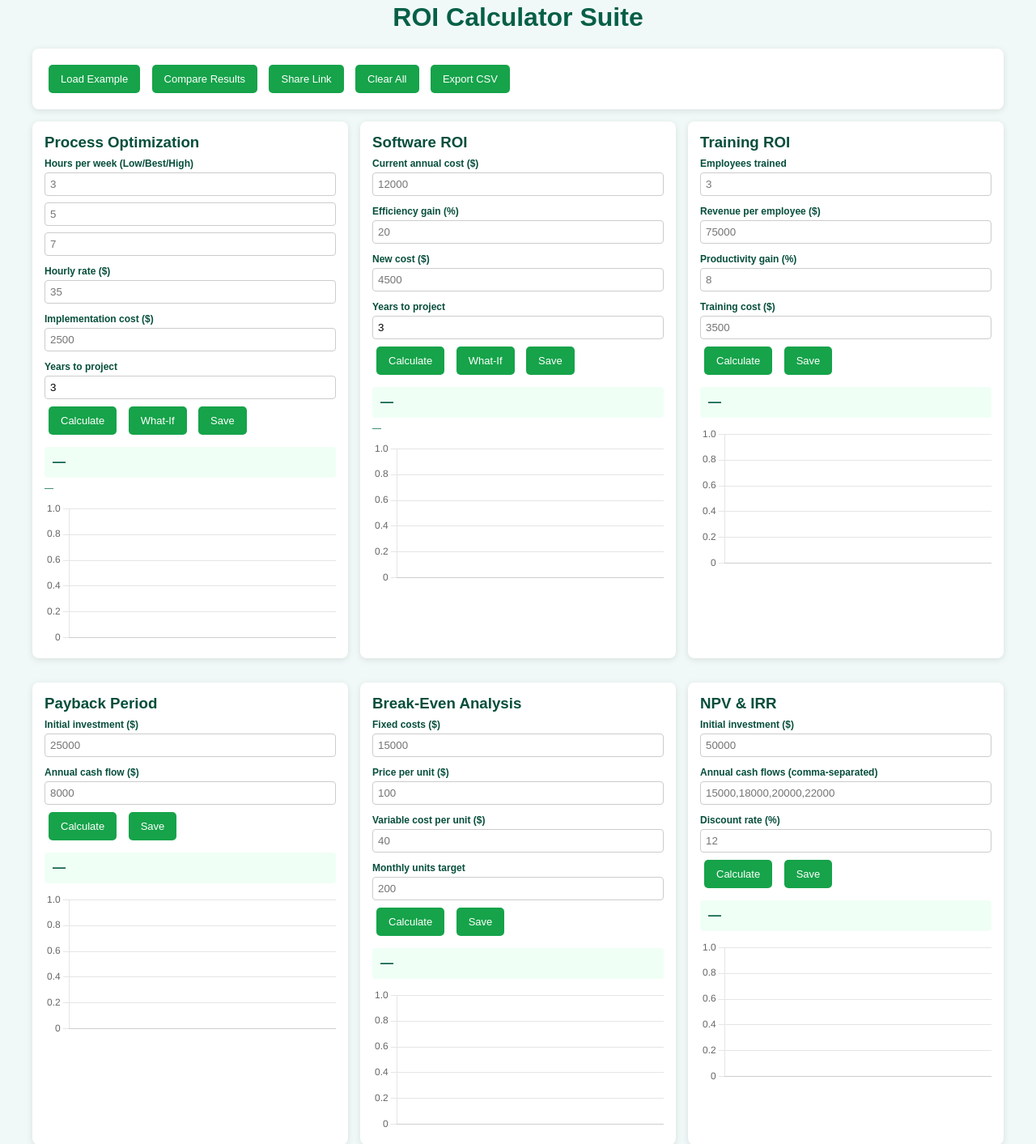
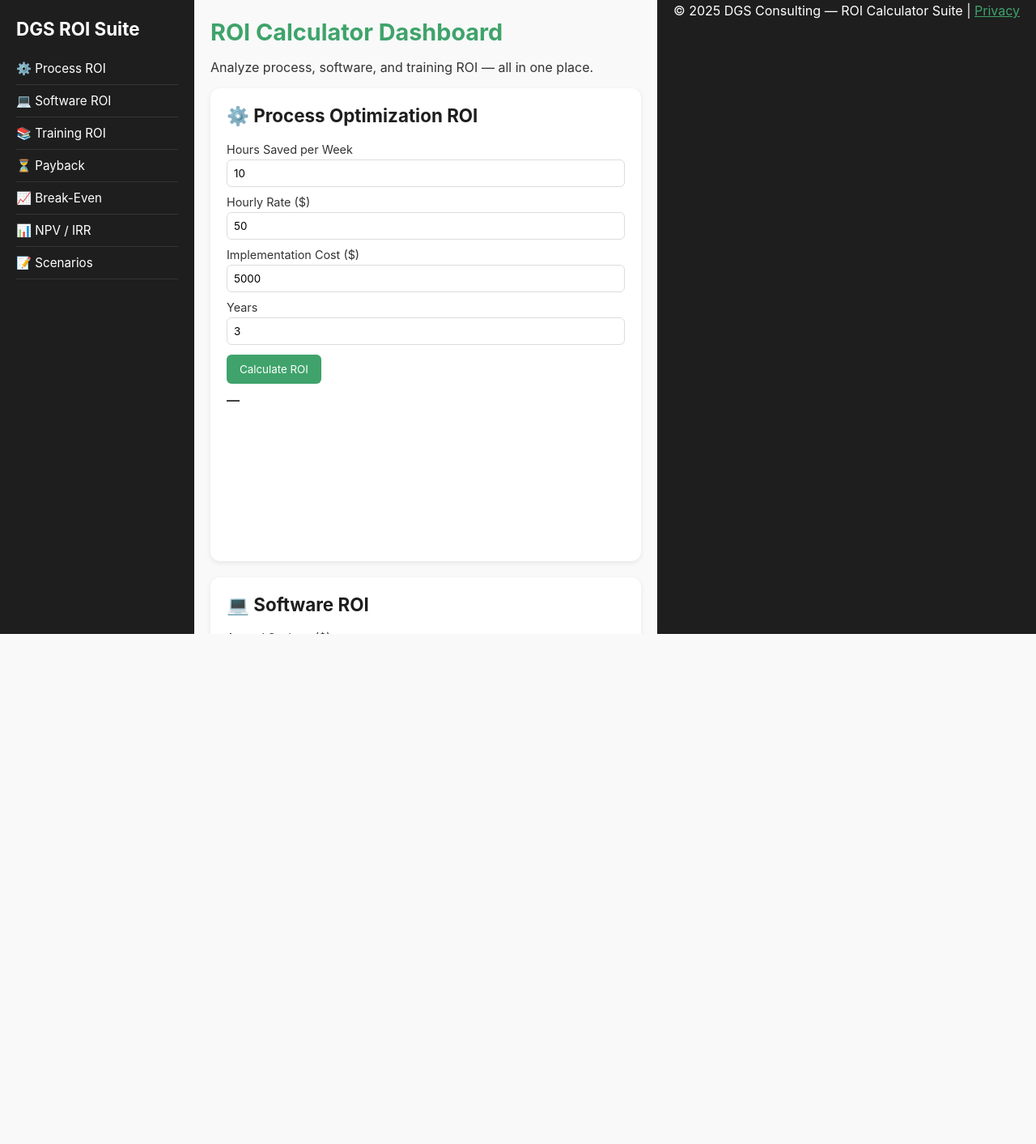
Before and after one commit to DGSConsulting/ROI-Calculator-Suite, a plain HTML site: page index.html in a window 1280 px wide. Shown: the part 17-1430 px from the top of the page at 81% size. After the commit the page ends 800 px from the top, so only its background shows below. Drawn offline with nearby package versions, Linux system fonts and the light colour scheme.

Commit message:
Update index.html

```diff
--- a/index.html
+++ b/index.html
@@ -1,218 +1,258 @@
-<!doctype html>
+<!DOCTYPE html>
 <html lang="en">
 <head>
-  <meta charset="utf-8" />
-  <meta name="viewport" content="width=device-width,initial-scale=1" />
-  <title>ROI Calculator Suite | DGS Consulting</title>
-  <script src="https://cdnjs.cloudflare.com/ajax/libs/Chart.js/3.9.1/chart.min.js"></script>
+  <meta charset="UTF-8" />
+  <meta name="viewport" content="width=device-width, initial-scale=1.0"/>
+  <title>DGS ROI Calculator Suite</title>
+  <script src="https://cdn.jsdelivr.net/npm/chart.js"></script>
   <style>
-    * { box-sizing: border-box; margin: 0; padding: 0; }
-    body { font-family: Arial, sans-serif; background: #f0f9f7; color: #064e3b; padding: 20px; }
-    .container { max-width: 1200px; margin: 0 auto; }
-    h1 { text-align: center; color: #065f46; margin-bottom: 20px; }
-    button { background: #16a34a; color: white; border: none; padding: 10px 15px; border-radius: 5px; cursor: pointer; font-size: 13px; margin: 5px; }
-    button:hover { background: #15803d; }
-    .card { background: white; padding: 15px; border-radius: 8px; margin-bottom: 15px; box-shadow: 0 2px 8px rgba(0,0,0,0.1); }
-    .grid { display: grid; grid-template-columns: repeat(auto-fit, minmax(300px, 1fr)); gap: 15px; }
-    label { display: block; font-weight: bold; margin-top: 8px; font-size: 12px; }
-    input { width: 100%; padding: 6px; margin: 4px 0; border: 1px solid #ccc; border-radius: 4px; }
-    canvas { margin-top: 10px; }
-    .result { background: #f0fff6; padding: 10px; border-radius: 4px; margin-top: 10px; font-weight: bold; color: #065f46; }
-    .scenario { background: #f0fff6; padding: 10px; margin: 8px 0; border-left: 4px solid #16a34a; }
-    .sensitivity { font-size: 11px; color: #0b6b45; margin-top: 6px; }
+    :root {
+      --green: #3fa36b;
+      --dark: #1e1e1e;
+      --light: #f9f9f9;
+      --gray: #dcdcdc;
+    }
+    * { box-sizing: border-box; font-family: "Inter", sans-serif; }
+    body {
+      margin: 0; display: flex; background: var(--light); color: #333;
+      height: 100vh;
+    }
+    /* Sidebar */
+    .sidebar {
+      width: 240px;
+      background: var(--dark);
+      color: white;
+      display: flex;
+      flex-direction: column;
+      padding: 20px;
+    }
+    .sidebar h2 { font-size: 1.4rem; margin-bottom: 1rem; }
+    .sidebar a {
+      color: white;
+      text-decoration: none;
+      padding: 10px 0;
+      display: block;
+      font-size: 0.95rem;
+      border-bottom: 1px solid rgba(255,255,255,0.1);
+    }
+    .sidebar a:hover { color: var(--green); }
+
+    /* Main content */
+    .main {
+      flex: 1;
+      padding: 20px;
+      overflow-y: auto;
+    }
+    h1 {
+      color: var(--green);
+      font-size: 1.8rem;
+      margin-bottom: 0.5rem;
+    }
+    .section {
+      background: white;
+      padding: 20px;
+      margin-bottom: 20px;
+      border-radius: 12px;
+      box-shadow: 0 2px 6px rgba(0,0,0,0.08);
+    }
+    .section h2 {
+      margin-top: 0;
+      font-size: 1.4rem;
+      color: var(--dark);
+    }
+    label { display: block; margin-top: 10px; font-size: 0.9rem; }
+    input {
+      width: 100%;
+      padding: 8px;
+      margin-top: 4px;
+      border: 1px solid var(--gray);
+      border-radius: 6px;
+    }
+    button {
+      background: var(--green);
+      color: white;
+      border: none;
+      padding: 10px 16px;
+      margin-top: 12px;
+      border-radius: 6px;
+      cursor: pointer;
+      transition: background 0.3s;
+    }
+    button:hover { background: #318d5a; }
+    .result { font-weight: bold; margin-top: 10px; }
+    canvas { margin-top: 15px; }
+
+    /* Scenario box */
+    .scenarios { margin-top: 20px; }
+    .scenario-item {
+      background: #f1f1f1;
+      padding: 10px;
+      border-radius: 8px;
+      margin-top: 8px;
+    }
+
+    footer {
+      text-align: center;
+      padding: 20px;
+      background: var(--dark);
+      color: white;
+    }
+
+    @media (max-width: 768px) {
+      .sidebar { display: none; }
+    }
   </style>
 </head>
 <body>
-  <div class="container">
-    <h1>ROI Calculator Suite</h1>
 
-    <div class="card">
-      <button onclick="loadTemplate()">Load Example</button>
-      <button onclick="compareROI()">Compare Results</button>
-      <button onclick="shareState()">Share Link</button>
-      <button onclick="clearAllData()">Clear All</button>
-      <button onclick="exportCSV()">Export CSV</button>
+  <div class="sidebar">
+    <h2>DGS ROI Suite</h2>
+    <a href="#process">⚙️ Process ROI</a>
+    <a href="#software">💻 Software ROI</a>
+    <a href="#training">📚 Training ROI</a>
+    <a href="#payback">⏳ Payback</a>
+    <a href="#break-even">📈 Break-Even</a>
+    <a href="#npv">📊 NPV / IRR</a>
+    <a href="#scenarios">📝 Scenarios</a>
   </div>
 
-    <div class="grid">
-      <!-- Process -->
-      <div class="card">
-        <h3>Process Optimization</h3>
-        <label>Hours per week (Low/Best/High)</label>
-        <input type="number" id="proc_low" placeholder="3" />
-        <input type="number" id="proc_best" placeholder="5" />
-        <input type="number" id="proc_high" placeholder="7" />
-        <label>Hourly rate ($)</label>
-        <input type="number" id="proc_rate" placeholder="35" />
-        <label>Implementation cost ($)</label>
-        <input type="number" id="proc_cost" placeholder="2500" />
-        <label>Years to project</label>
-        <input type="number" id="proc_years" value="3" />
-        <button onclick="calcProcess()">Calculate</button>
-        <button onclick="openWhatIf('proc')">What-If</button>
-        <button onclick="saveResult('Process', 'proc_result')">Save</button>
+  <div class="main">
+    <h1>ROI Calculator Dashboard</h1>
+    <p>Analyze process, software, and training ROI — all in one place.</p>
+
+    <!-- Process Optimization ROI -->
+    <div class="section" id="process">
+      <h2>⚙️ Process Optimization ROI</h2>
+      <label>Hours Saved per Week</label><input type="number" id="proc_hours" value="10">
+      <label>Hourly Rate ($)</label><input type="number" id="proc_rate" value="50">
+      <label>Implementation Cost ($)</label><input type="number" id="proc_cost" value="5000">
+      <label>Years</label><input type="number" id="proc_years" value="3">
+      <button onclick="calcProcess()">Calculate ROI</button>
       <div class="result" id="proc_result">—</div>
-        <div class="sensitivity" id="proc_sens">—</div>
       <canvas id="proc_chart"></canvas>
     </div>
 
-      <!-- Software -->
-      <div class="card">
-        <h3>Software ROI</h3>
-        <label>Current annual cost ($)</label>
-        <input type="number" id="soft_current" placeholder="12000" />
-        <label>Efficiency gain (%)</label>
-        <input type="number" id="soft_gain" placeholder="20" />
-        <label>New cost ($)</label>
-        <input type="number" id="soft_new" placeholder="4500" />
-        <label>Years to project</label>
-        <input type="number" id="soft_years" value="3" />
-        <button onclick="calcSoftware()">Calculate</button>
-        <button onclick="openWhatIf('soft')">What-If</button>
-        <button onclick="saveResult('Software', 'soft_result')">Save</button>
+    <!-- Software ROI -->
+    <div class="section" id="software">
+      <h2>💻 Software ROI</h2>
+      <label>Annual Savings ($)</label><input type="number" id="soft_savings" value="20000">
+      <label>Annual Cost ($)</label><input type="number" id="soft_cost" value="5000">
+      <label>Years</label><input type="number" id="soft_years" value="3">
+      <button onclick="calcSoftware()">Calculate ROI</button>
       <div class="result" id="soft_result">—</div>
-        <div class="sensitivity" id="soft_sens">—</div>
       <canvas id="soft_chart"></canvas>
     </div>
 
-      <!-- Training -->
-      <div class="card">
-        <h3>Training ROI</h3>
-        <label>Employees trained</label>
-        <input type="number" id="train_count" placeholder="3" />
-        <label>Revenue per employee ($)</label>
-        <input type="number" id="train_rev" placeholder="75000" />
-        <label>Productivity gain (%)</label>
-        <input type="number" id="train_gain" placeholder="8" />
-        <label>Training cost ($)</label>
-        <input type="number" id="train_cost" placeholder="3500" />
-        <button onclick="calcTraining()">Calculate</button>
-        <button onclick="saveResult('Training', 'train_result')">Save</button>
+    <!-- Training ROI -->
+    <div class="section" id="training">
+      <h2>📚 Training ROI</h2>
+      <label>Productivity Gain (%)</label><input type="number" id="train_gain" value="15">
+      <label>Revenue per Employee ($)</label><input type="number" id="train_revenue" value="80000">
+      <label>Training Cost ($)</label><input type="number" id="train_cost" value="10000">
+      <label>Years</label><input type="number" id="train_years" value="3">
+      <button onclick="calcTraining()">Calculate ROI</button>
       <div class="result" id="train_result">—</div>
       <canvas id="train_chart"></canvas>
     </div>
 
-      <!-- Payback -->
-      <div class="card">
-        <h3>Payback Period</h3>
-        <label>Initial investment ($)</label>
-        <input type="number" id="payback_init" placeholder="25000" />
-        <label>Annual cash flow ($)</label>
-        <input type="number" id="payback_annual" placeholder="8000" />
-        <button onclick="calcPayback()">Calculate</button>
-        <button onclick="saveResult('Payback', 'payback_result')">Save</button>
-        <div class="result" id="payback_result">—</div>
-        <canvas id="payback_chart"></canvas>
+    <!-- Payback Period -->
+    <div class="section" id="payback">
+      <h2>⏳ Payback Period</h2>
+      <label>Investment ($)</label><input type="number" id="pay_invest" value="10000">
+      <label>Monthly Benefit ($)</label><input type="number" id="pay_monthly" value="1000">
+      <button onclick="calcPayback()">Calculate Payback</button>
+      <div class="result" id="pay_result">—</div>
     </div>
 
-      <!-- Break-even -->
-      <div class="card">
-        <h3>Break-Even Analysis</h3>
-        <label>Fixed costs ($)</label>
-        <input type="number" id="bre_fixed" placeholder="15000" />
-        <label>Price per unit ($)</label>
-        <input type="number" id="bre_price" placeholder="100" />
-        <label>Variable cost per unit ($)</label>
-        <input type="number" id="bre_var" placeholder="40" />
-        <label>Monthly units target</label>
-        <input type="number" id="bre_monthly" placeholder="200" />
-        <button onclick="calcBreakeven()">Calculate</button>
-        <button onclick="saveResult('Break-Even', 'bre_result')">Save</button>
+    <!-- Break-Even -->
+    <div class="section" id="break-even">
+      <h2>📈 Break-Even Analysis</h2>
+      <label>Fixed Cost ($)</label><input type="number" id="bre_fixed" value="5000">
+      <label>Price per Unit ($)</label><input type="number" id="bre_price" value="200">
+      <label>Variable Cost per Unit ($)</label><input type="number" id="bre_variable" value="40">
+      <button onclick="calcBreakEven()">Calculate Break-Even</button>
       <div class="result" id="bre_result">—</div>
-        <canvas id="bre_chart"></canvas>
     </div>
 
     <!-- NPV / IRR -->
-      <div class="card">
-        <h3>NPV & IRR</h3>
-        <label>Initial investment ($)</label>
-        <input type="number" id="npv_init" placeholder="50000" />
-        <label>Annual cash flows (comma-separated)</label>
-        <input type="text" id="npv_flows" placeholder="15000,18000,20000,22000" />
-        <label>Discount rate (%)</label>
-        <input type="number" id="npv_rate" placeholder="12" />
-        <button onclick="calcNPV()">Calculate</button>
-        <button onclick="saveResult('NPV', 'npv_result')">Save</button>
+    <div class="section" id="npv">
+      <h2>📊 NPV / IRR</h2>
+      <label>Initial Investment ($)</label><input type="number" id="npv_init" value="50000">
+      <label>Cash Flows (comma separated)</label><input type="text" id="npv_flows" value="15000,18000,20000,22000">
+      <label>Discount Rate (%)</label><input type="number" id="npv_rate" value="12">
+      <button onclick="calcNPV()">Calculate NPV / IRR</button>
       <div class="result" id="npv_result">—</div>
-        <canvas id="npv_chart"></canvas>
+    </div>
+
+    <!-- Scenarios -->
+    <div class="section" id="scenarios">
+      <h2>📝 Saved Scenarios</h2>
+      <button onclick="saveScenario()">Save Scenario</button>
+      <button onclick="exportCSV()">Export CSV</button>
+      <div class="scenarios" id="scenario_list"></div>
     </div>
   </div>
 
-    <!-- Saved Scenarios -->
-    <div class="card">
-      <h3>Saved Scenarios</h3>
-      <div id="scenariosList"></div>
-      <button onclick="clearScenarios()">Clear Scenarios</button>
-    </div>
-  </div>
-
-  <footer style="background: linear-gradient(180deg, #065f46, #043d2e); color: white; padding: 20px; margin-top: 40px; text-align: center; border-top: 3px solid #16a34a;">
-    <p style="margin: 0; font-weight: bold; font-size: 16px; margin-bottom: 12px;">DGS Consulting</p>
-    <p style="margin: 0;">
-      <a href="https://dgsconsulting.solutions/" target="_blank" style="background: #16a34a; color: white; padding: 8px 16px; border-radius: 5px; text-decoration: none; display: inline-block; margin: 5px; font-size: 13px; font-weight: 600;">Visit Website</a>
-      <a href="https://www.linkedin.com/in/dg-snook/" target="_blank" style="background: #16a34a; color: white; padding: 8px 16px; border-radius: 5px; text-decoration: none; display: inline-block; margin: 5px; font-size: 13px; font-weight: 600;">LinkedIn</a>
-      <a href="mailto:DGSConsult@consultant.com" style="background: #16a34a; color: white; padding: 8px 16px; border-radius: 5px; text-decoration: none; display: inline-block; margin: 5px; font-size: 13px; font-weight: 600;">Contact</a>
-    </p>
+  <footer>
+    © 2025 DGS Consulting — ROI Calculator Suite | <a href="#" style="color:#3fa36b;">Privacy</a>
   </footer>
 
-  <!-- What-If Modal -->
-  <div id="whatIfModal" style="display:none;position:fixed;top:0;left:0;width:100%;height:100%;background:rgba(0,0,0,0.5);z-index:1000;justify-content:center;align-items:center;">
-    <div style="background:white;padding:20px;border-radius:8px;max-width:500px;width:90%;">
-      <span onclick="closeWhatIf()" style="float:right;cursor:pointer;font-size:24px;font-weight:bold;">x</span>
-      <h3>What-If Analysis</h3>
-      <p id="whatIfLabel">—</p>
-      <label>Adjust to: <span id="whatIfPercent">100</span>%</label>
-      <input type="range" id="whatIfSlider" min="10" max="200" value="100" onchange="updateWhatIf()" style="width:100%;cursor:pointer;margin:10px 0;" />
-      <div style="background:#f0fff6;padding:10px;border-radius:4px;margin:10px 0;font-size:12px;">
-        <strong>Result:</strong> <span id="whatIfResult">—</span>
-      </div>
-      <button onclick="closeWhatIf()">Close</button>
-    </div>
-  </div>
+  <script>
+    let charts = {};
+    let scenarios = [];
 
-<script>
-// Initialize charts
-['proc_chart','soft_chart','train_chart','payback_chart','bre_chart','npv_chart'].forEach(id=>{
-  const el=document.getElementById(id);
-  if(el){
-    new Chart(el.getContext('2d'),{
-      type:'line',
-      data:{labels:[],datasets:[{label:id,data:[],borderColor:'#16a34a',backgroundColor:'rgba(22,163,74,0.1)',tension:0.3}]},
-      options:{responsive:true,plugins:{legend:{display:false}},scales:{y:{beginAtZero:true}}}
-    });
+    function fmt(n){return Number(n).toLocaleString('en-US',{style:'currency',currency:'USD'});}
+
+    // 📊 Process ROI
+    function calcProcess(){
+      let h=+proc_hours.value, r=+proc_rate.value, c=+proc_cost.value, y=+proc_years.value;
+      let annual=h*r*52;
+      let roi=(annual*y - c)/c*100;
+      proc_result.innerHTML=`ROI: ${roi.toFixed(1)}% | Total Value: ${fmt(annual*y - c)}`;
+      updateChart('proc_chart',y,(i)=>annual*i - c);
     }
-});
 
-// Format helper
-function fmt(n){return '$'+Math.round(n).toString().replace(/\B(?=(\d{3})+(?!\d))/g,',');}
+    // 💻 Software ROI
+    function calcSoftware(){
+      let s=+soft_savings.value, c=+soft_cost.value, y=+soft_years.value;
+      let net=(s - c)*y;
+      let roi=net/(c*y)*100;
+      soft_result.innerHTML=`ROI: ${roi.toFixed(1)}% | Net Value: ${fmt(net)}`;
+      updateChart('soft_chart',y,(i)=> (s-c)*i);
+    }
 
-// ROI Calculators
-function calcProcess(){
-  let l=+proc_low.value||0,b=+proc_best.value||0,h=+proc_high.value||0,r=+proc_rate.value||0,c=+proc_cost.value||0,y=+proc_years.value||3;
-  let bestVal=b*r*52*y,roi=c?((bestVal-c)/c)*100:0;
-  proc_result.innerHTML=`Savings: ${fmt(bestVal)} | ROI: ${roi.toFixed(1)}%`;
+    // 📚 Training ROI
+    function calcTraining(){
+      let g=+train_gain.value/100, rev=+train_revenue.value, cost=+train_cost.value, y=+train_years.value;
+      let gain=rev*g;
+      let net=(gain*y)-cost;
+      let roi=net/cost*100;
+      train_result.innerHTML=`ROI: ${roi.toFixed(1)}% | Net Value: ${fmt(net)}`;
+      updateChart('train_chart',y,(i)=> gain*i - cost);
     }
-function calcSoftware(){
-  let cur=+soft_current.value||0,g=+soft_gain.value||0,nc=+soft_new.value||0,y=+soft_years.value||3;
-  let benefit=cur*(g/100)*y,total=nc*y,roi=total?((benefit-total)/total)*100:0;
-  soft_result.innerHTML=`Benefit: ${fmt(benefit)} | ROI: ${roi.toFixed(1)}%`;
+
+    // ⏳ Payback
+    function calcPayback(){
+      let inv=+pay_invest.value, m=+pay_monthly.value;
+      pay_result.innerHTML=`Payback Period: ${(inv/m).toFixed(1)} months`;
     }
-function calcTraining(){
-  let c=+train_count.value||0,r=+train_rev.value||0,g=+train_gain.value||0,tc=+train_cost.value||0;
-  let benefit=c*r*(g/100),roi=tc?((benefit-tc)/tc)*100:0;
-  train_result.innerHTML=`Benefit: ${fmt(benefit)} | ROI: ${roi.toFixed(1)}%`;
+
+    // 📈 Break-Even
+    function calcBreakEven(){
+      let f=+bre_fixed.value, p=+bre_price.value, v=+bre_variable.value;
+      if(p<=v){bre_result.innerHTML='Error: Price must be greater than variable cost';return;}
+      let q=f/(p-v);
+      bre_result.innerHTML=`Break-Even Units: ${Math.ceil(q)}`;
     }
-function calcPayback(){
-  let init=+payback_init.value||0,annual=+payback_annual.value||0;
-  payback_result.innerHTML='Payback: '+(annual? (init/annual).toFixed(2):'∞')+' years';
+
+    // 📊 NPV / IRR
+    function calcNPV(){
+      let init=+npv_init.value, flows=npv_flows.value.split(',').map(x=>+x.trim()), rate=+npv_rate.value/100;
+      let npv=-init;
+      for(let t=0;t<flows.length;t++) npv+=flows[t]/Math.pow(1+rate,t+1);
+      let irr=calcIRR([-init,...flows])*100;
+      npv_result.innerHTML=`NPV: ${fmt(npv)} | IRR: ${irr.toFixed(2)}%`;
     }
-function calcBreakeven(){
-  let f=+bre_fixed.value||0,p=+bre_price.value||0,v=+bre_var.value||0;
-  if(p<=v){bre_result.innerHTML='Error: Price must be greater than variable cost';return;}
-  let units=Math.ceil(f/(p-v));
-  bre_result.innerHTML='Break-even: '+units+' units';
-}
-// IRR
     function calcIRR(flows,guess=0.1){
       let irr=guess;
       for(let i=0;i<100;i++){
@@ -227,52 +267,69 @@ function calcIRR(flows,guess=0.1){
       }
       return irr;
     }
-function calcNPV(){
-  let init=+npv_init.value||0;
-  let flows=npv_flows.value.split(',').map(x=>+x.trim()).filter(x=>!isNaN(x));
-  let rate=(+npv_rate.value||0)/100;
-  let npv=-init;
-  for(let i=0;i<flows.length;i++)npv+=flows[i]/Math.pow(1+rate,i+1);
-  let irr=calcIRR([-init,...flows])*100;
-  npv_result.innerHTML=`NPV: ${fmt(npv)} | IRR: ${irr.toFixed(2)}%`;
+
+    // 📈 Chart Updater
+    function updateChart(id,years,calc){
+      let ctx=document.getElementById(id);
+      let labels=[],data=[];
+      for(let i=1;i<=years;i++){labels.push('Year '+i);data.push(calc(i));}
+      if(!charts[id]){
+        charts[id]=new Chart(ctx,{type:'line',
+          data:{labels:labels,datasets:[{label:'Cumulative Value',data:data,borderColor:'#3fa36b',fill:false}]},
+          options:{responsive:true,plugins:{legend:{display:false}}}});
+      }else{
+        charts[id].data.labels=labels;
+        charts[id].data.datasets[0].data=data;
+        charts[id].update();
+      }
     }
 
-// Save scenarios
-let scenarios=JSON.parse(localStorage.getItem('scenarios')||'[]');
-function saveResult(label,id){
-  const val=document.getElementById(id).innerText;
-  scenarios.push({label,val});
-  localStorage.setItem('scenarios',JSON.stringify(scenarios));
+    // 📝 Scenario Saving & Export
+    function saveScenario(){
+      let note=prompt('Name this scenario:');
+      if(!note)return;
+      let data={
+        process:proc_result.innerText,
+        software:soft_result.innerText,
+        training:train_result.innerText,
+        payback:pay_result.innerText,
+        breakEven:bre_result.innerText,
+        npv:npv_result.innerText
+      };
+      scenarios.push({note,data});
       renderScenarios();
     }
+
     function renderScenarios(){
-  const list=document.getElementById('scenariosList');
-  list.innerHTML=scenarios.map(s=>`<div class="scenario"><strong>${s.label}:</strong> ${s.val}</div>`).join('');
-}
-function clearScenarios(){scenarios=[];localStorage.removeItem('scenarios');renderScenarios();}
-renderScenarios();
-
-// Export CSV
-function exportCSV(){
-  let csv="Label,Value\n"+scenarios.map(s=>`${s.label},"${s.val}"`).join("\n");
-  let blob=new Blob([csv],{type:'text/csv'});
-  let url=URL.createObjectURL(blob);
-  let a=document.createElement('a');
-  a.href=url;a.download='roi_scenarios.csv';a.click();
-  URL.revokeObjectURL(url);
+      let box=document.getElementById('scenario_list');
+      box.innerHTML='';
+      scenarios.forEach((s,i)=>{
+        let div=document.createElement('div');
+        div.className='scenario-item';
+        div.innerHTML=`<strong>${s.note}</strong><br>
+          Process: ${s.data.process}<br>
+          Software: ${s.data.software}<br>
+          Training: ${s.data.training}<br>
+          Payback: ${s.data.payback}<br>
+          Break-Even: ${s.data.breakEven}<br>
+          NPV/IRR: ${s.data.npv}`;
+        box.appendChild(div);
+      });
     }
 
-// What-If
-let whatIfCalcType=null;
-function openWhatIf(type){whatIfCalcType=type;document.getElementById('whatIfModal').style.display='flex';document.getElementById('whatIfLabel').innerText='Adjust '+type+' variables';updateWhatIf();}
-function closeWhatIf(){document.getElementById('whatIfModal').style.display='none';}
-function updateWhatIf(){document.getElementById('whatIfPercent').innerText=document.getElementById('whatIfSlider').value;document.getElementById('whatIfResult').innerText='Projected ROI updated';}
+    function exportCSV(){
+      let csv='Scenario,Process,Software,Training,Payback,BreakEven,NPV/IRR\n';
+      scenarios.forEach(s=>{
+        csv+=`"${s.note}","${s.data.process}","${s.data.software}","${s.data.training}","${s.data.payback}","${s.data.breakEven}","${s.data.npv}"\n`;
+      });
+      let blob=new Blob([csv],{type:'text/csv'});
+      let a=document.createElement('a');
+      a.href=URL.createObjectURL(blob);
+      a.download='ROI_Scenarios.csv';
+      a.click();
+      URL.revokeObjectURL(a.href);
+    }
+  </script>
 
-// Misc
-function loadTemplate(){proc_best.value=5;proc_rate.value=35;proc_cost.value=2500;proc_years.value=3;soft_current.value=12000;soft_gain.value=20;soft_new.value=4500;train_count.value=3;train_rev.value=75000;train_gain.value=8;train_cost.value=3500;payback_init.value=25000;payback_annual.value=8000;bre_fixed.value=15000;bre_price.value=100;bre_var.value=40;bre_monthly.value=200;npv_init.value=50000;npv_flows.value='15000,18000,20000,22000';npv_rate.value=12;}
-function clearAllData(){document.querySelectorAll('input').forEach(i=>i.value='');document.querySelectorAll('.result').forEach(r=>r.innerHTML='—');}
-function compareROI(){alert('Comparison feature coming soon.');}
-function shareState(){alert('Shareable link copied to clipboard (placeholder).');}
-</script>
 </body>
 </html>
```
Lines whose indentation alone changed are shown as unchanged.
